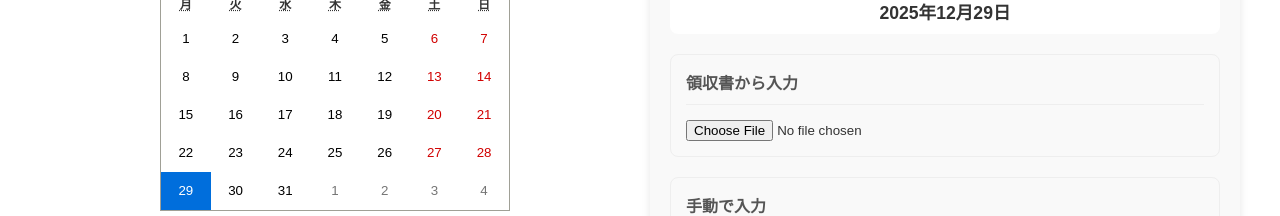
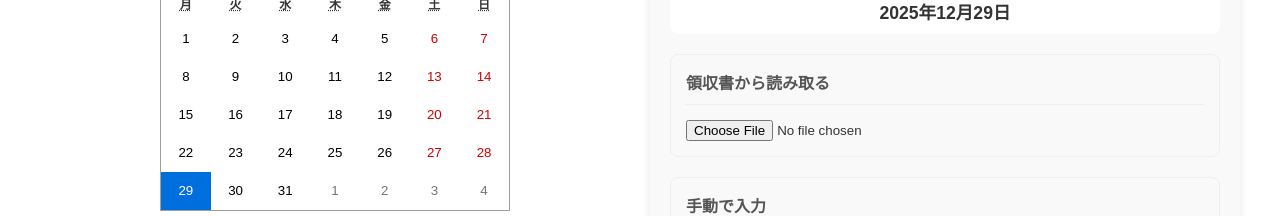
Before and after one commit to five-choco/money-tracker-app, a React (Vite) app: page / in a window 1280 px wide. Shown: the part 170-386 px from the top of the page. Built offline with nearby package versions, Linux system fonts and the light colour scheme; no server answers.

Commit message:
文言修正

```diff
--- a/src/App.tsx
+++ b/src/App.tsx
@@ -317,14 +317,12 @@ function App() {
                 borderRadius: "8px",
               }}
             >
-              <strong>
-                {dayjs(selectedDateStr).format("YYYY年MM月DD日")}
-              </strong>
+              <strong>{dayjs(selectedDateStr).format("YYYY年MM月DD日")}</strong>
             </div>
 
             {/* 領収書から入力 */}
             <div className="input-section">
-              <h3>領収書から入力</h3>
+              <h3>領収書から読み取る</h3>
               <input
                 type="file"
                 accept="image/*"
```
